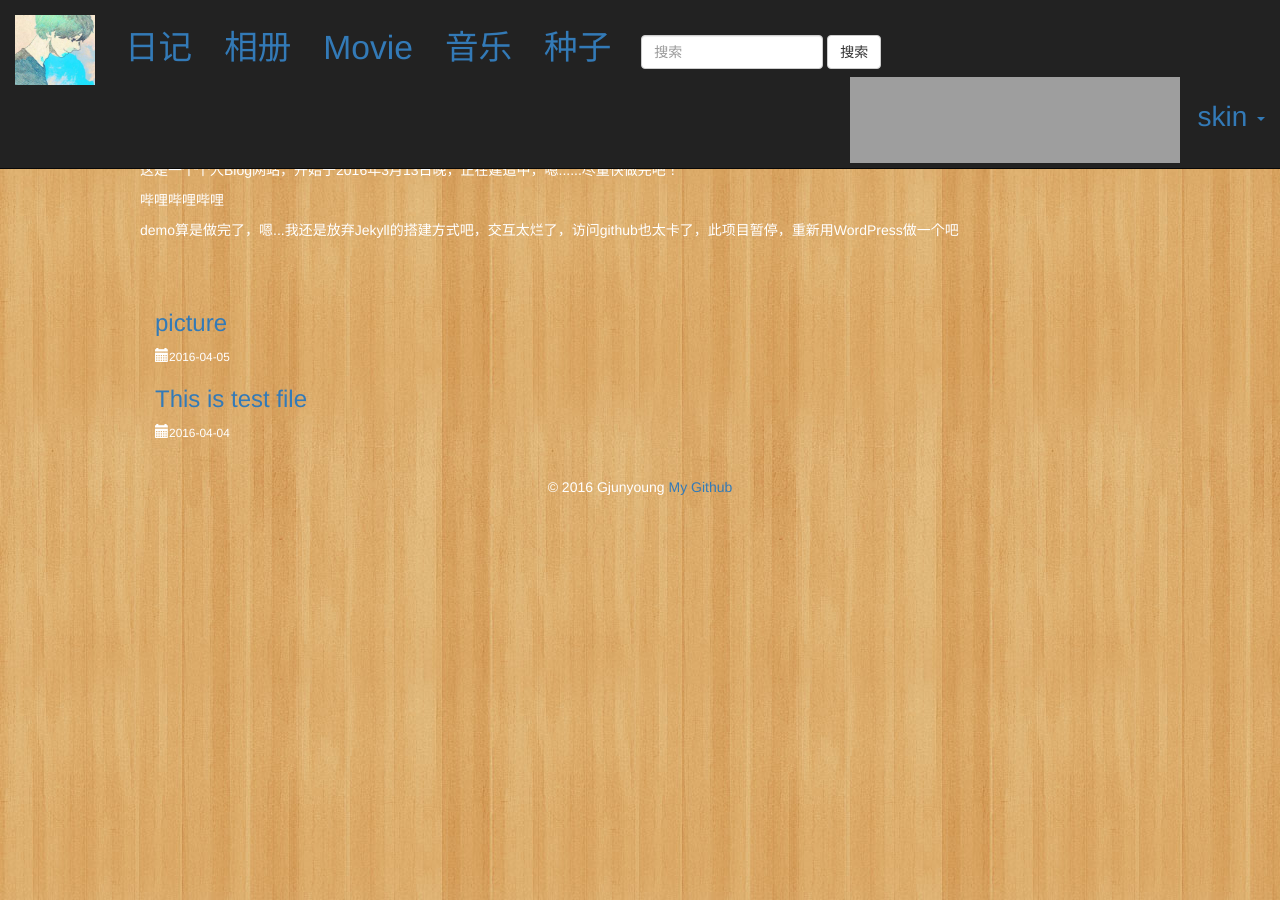
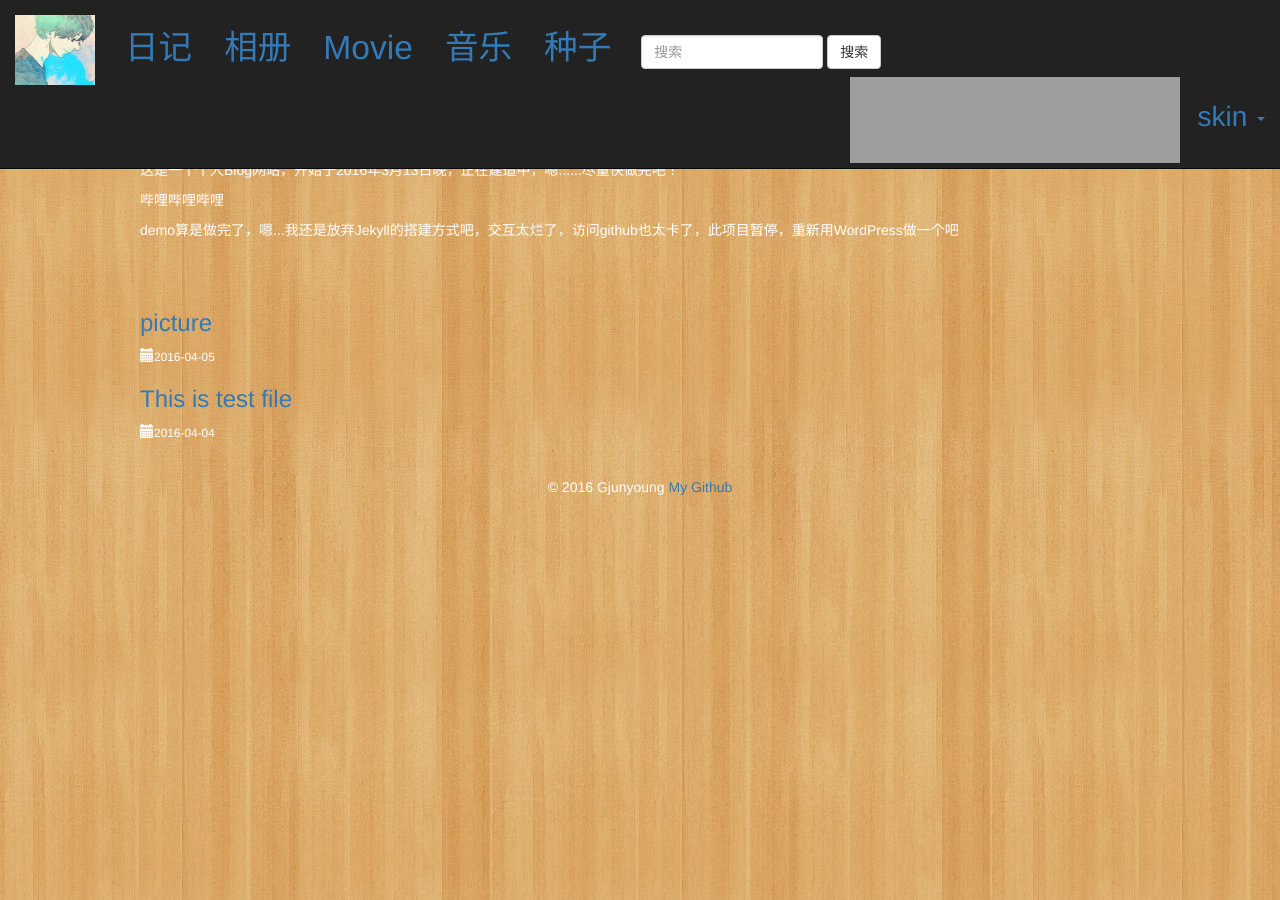
Before and after one commit to gjunyoung/blog-for-someone, a Jekyll site: the page built from index.html, in a window 1280 px wide. Built offline with Jekyll 4.4.1, drawn with Linux system fonts in a browser that asks for light colours; grey boxes are pictures that could not be loaded.

Commit message:
Update default.html

```diff
--- a/_layouts/default.html
+++ b/_layouts/default.html
@@ -3,7 +3,7 @@
 <head>
     <meta charset="UTF-8">
     <meta name="viewport" content="width=device-width,inital-scale=1">
-    <title>{{page.title}}</title>
+    <title>{{ page.title }}</title>
     <link rel="stylesheet" href="http://cdn.bootcss.com/bootstrap/3.3.6/css/bootstrap.min.css">
     <link rel="stylesheet" href="../../css/mycss.css">
     <style>
@@ -24,7 +24,7 @@
 				<span class="icon-bar"></span>
 				<span class="icon-bar"></span>
 			</button>
-            <a href="{{site.baseurl}}">
+            <a href="{{ site.baseurl }}">
                 <img id="toppic" class="navbar-brand" src="../img/iconimg/maybe.jpg"
                      style="width: 110px;height: 100px;">
             </a>
@@ -76,7 +76,7 @@
         <p>哔哩哔哩哔哩</p>
         <p>demo算是做完了，嗯...我还是放弃Jekyll的搭建方式吧，交互太烂了，访问github也太卡了，此项目暂停，重新用WordPress做一个吧</p>
     </div>
-    <div id="content" class="container starter2">
+    <div id="content" class="starter2">
     {{content}}
     </div>
 
```
